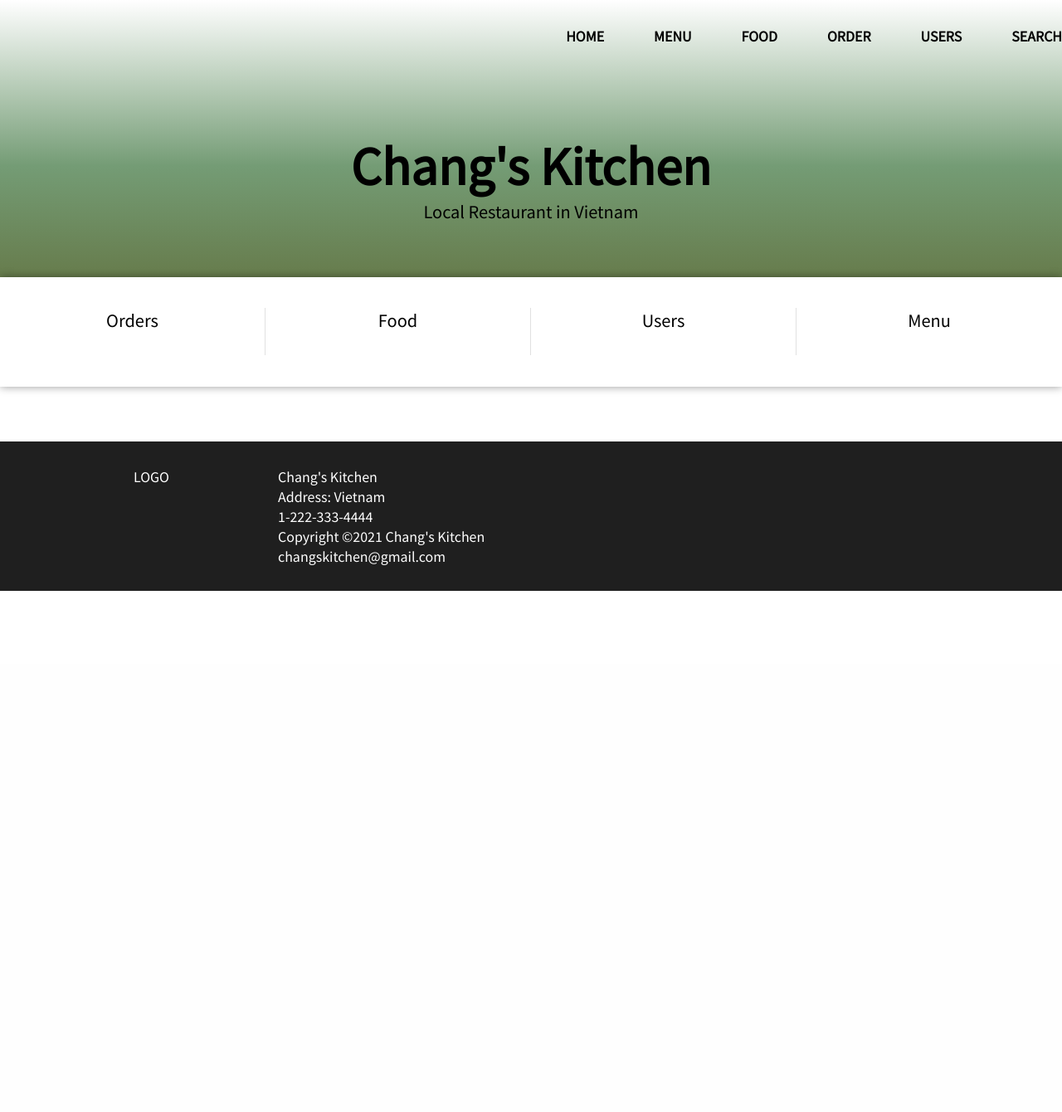
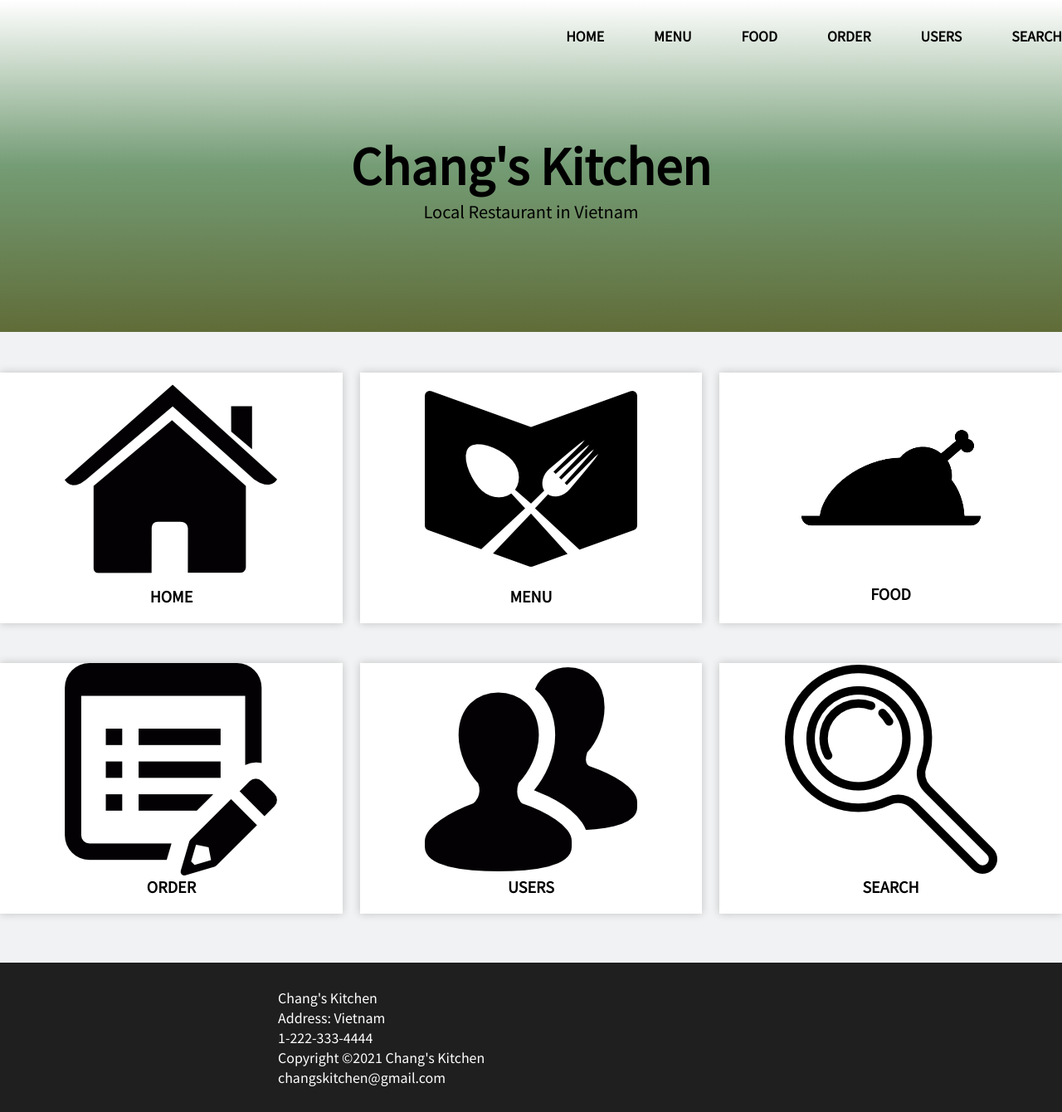
Before and after one commit to wadoodalam/changsKitchen, a Django app: page / in a window 1280 px wide. Shown: the whole page at 83% size. Before the commit the page ends 712 px from the top, so only its background shows below. Run offline with Django 3.2, Linux system fonts and the light colour scheme.

Commit message:
home page and style updated

```diff
--- a/changskitchenapp/static/css/style.css
+++ b/changskitchenapp/static/css/style.css
@@ -169,9 +169,9 @@ h2{
 
 /* main_text0 */
 .main_text0{
-    margin-top: -132px;
+    margin-top: 0px;
     width: 100%;
-    height: 601px;
+    height: 760px;
     background: #f1f2f3;
 }
 
--- a/changskitchenapp/templates/home.html
+++ b/changskitchenapp/templates/home.html
@@ -22,7 +22,9 @@
                     <h4 class ="contents1">Local Restaurant in Vietnam</h4>
                 </div>
             </div>
-            <ul class="show_list">
+
+
+            <!--ul class="show_list">
                 <li>
                     <div>
                         <div class="contents1" >Orders</div>
@@ -47,14 +49,53 @@
                         <div class="contents2"></div>
                     </div>
                 </li>
-            </ul>
+            </ul-->
             <!--show_list end-->
 
+
+            <div class="main_text0">
+                <!--h2>MANAGE</h2-->
+
+                <div class="contents1"></div>
+
+
+                <ul class="icons">
+                    <li>
+                        <div class="icon_img"><a href="/home"><img src="{% static 'images/home.png'%}"></a></div>
+                        <div class="contents1_bold">HOME</div>
+                    </li>
+                    <li>
+                        <div class="icon_img"><a href="/menu"><img src="{% static 'images/menu.png'%}"></a></div>
+                        <div class="contents1_bold">MENU</div>
+                    </li>
+                    <li>
+                        <div class="icon_img"><a href="/food"><img src="{% static 'images/food.png'%}"></a></div>
+                        <div class="contents1_bold">FOOD</div>
+                    </li>
+                </ul>
+
+                <br><br>
+
+                <ul class="icons">
+                    <li>
+                        <div class="icon_img"><a href="/order"><img src="{% static 'images/order.png'%}"></a></div>
+                        <div class="contents1_bold">ORDER</div>
+                    </li>
+                    <li>
+                        <div class="icon_img"><a href="/users"><img src="{% static 'images/users.png'%}"></a></div>
+                        <div class="contents1_bold">USERS</div>
+                    </li>
+                    <li>
+                        <div class="icon_img"><a href="/search"><img src="{% static 'images/search.png'%}"></a></div>
+                        <div class="contents1_bold">SEARCH</div>
+                    </li>
+                </ul>
+            </div>
 
 
             <footer>
                 <div>
-                    LOGO
+                    <!--LOGO-->
                 </div>
                 <div>
                     Chang's Kitchen
--- a/changskitchenapp/templates/menu_add.html
+++ b/changskitchenapp/templates/menu_add.html
@@ -7,7 +7,7 @@
     </head>
     <body>
         <div class="wrap">
-            <div class="intro_bg2">
+            <div class="intro_bg1">
                 <div class="header">
                     <ul class="nav">
                         <li><a href="/home">HOME</a></li>
--- a/changskitchenapp/templates/menu_delete.html
+++ b/changskitchenapp/templates/menu_delete.html
@@ -7,7 +7,7 @@
     </head>
     <body>
         <div class="wrap">
-            <div class="intro_bg2">
+            <div class="intro_bg1">
                 <div class="header">
                     <ul class="nav">
                         <li><a href="/home">HOME</a></li>
--- a/changskitchenapp/templates/order.html
+++ b/changskitchenapp/templates/order.html
@@ -29,7 +29,7 @@
         </div>
         <div class="datatable" id="tableContainer">
             <table>
-
+                <br>
                 <div class ="category_order">
                     <li>Date</li>
                     <li>Items</li>
--- a/changskitchenapp/templates/searchusers.html
+++ b/changskitchenapp/templates/searchusers.html
@@ -6,7 +6,7 @@
     </head>
     <body>
         <div class="wrap">
-            <div class="intro_bg4">
+            <div class="intro_bg">
                 <div class="header">
                     <ul class="nav">
                         <li><a href="/home">HOME</a></li>
```
Also changed, not shown: other parts of changskitchenapp/static/css/style.css (+23 -6 lines), changskitchenapp/templates/food.html (+7 -5 lines), changskitchenapp/templates/menu.html (+7 -3 lines), changskitchenapp/static/images/1.png (added), changskitchenapp/static/images/2.png (added), changskitchenapp/static/images/home.png (added), changskitchenapp/static/images/menu.png, changskitchenapp/static/images/order.png, changskitchenapp/static/images/search.png (added), changskitchenapp/static/images/users.png (added).
